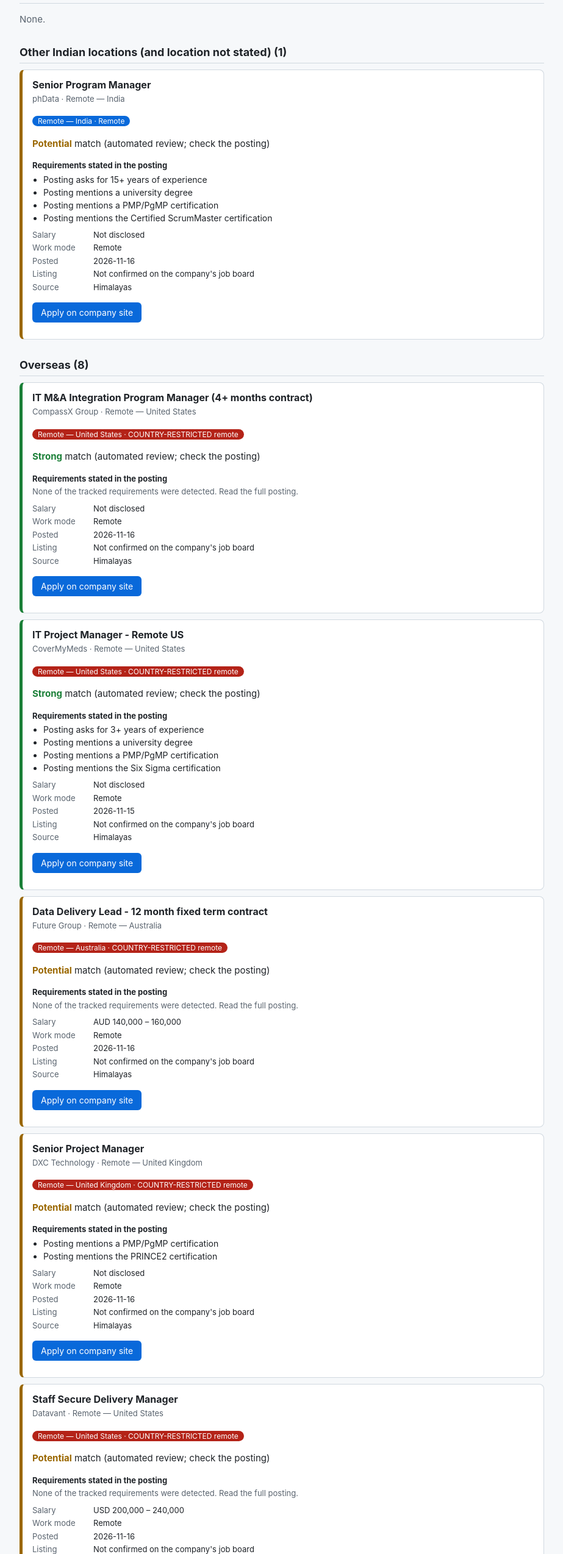
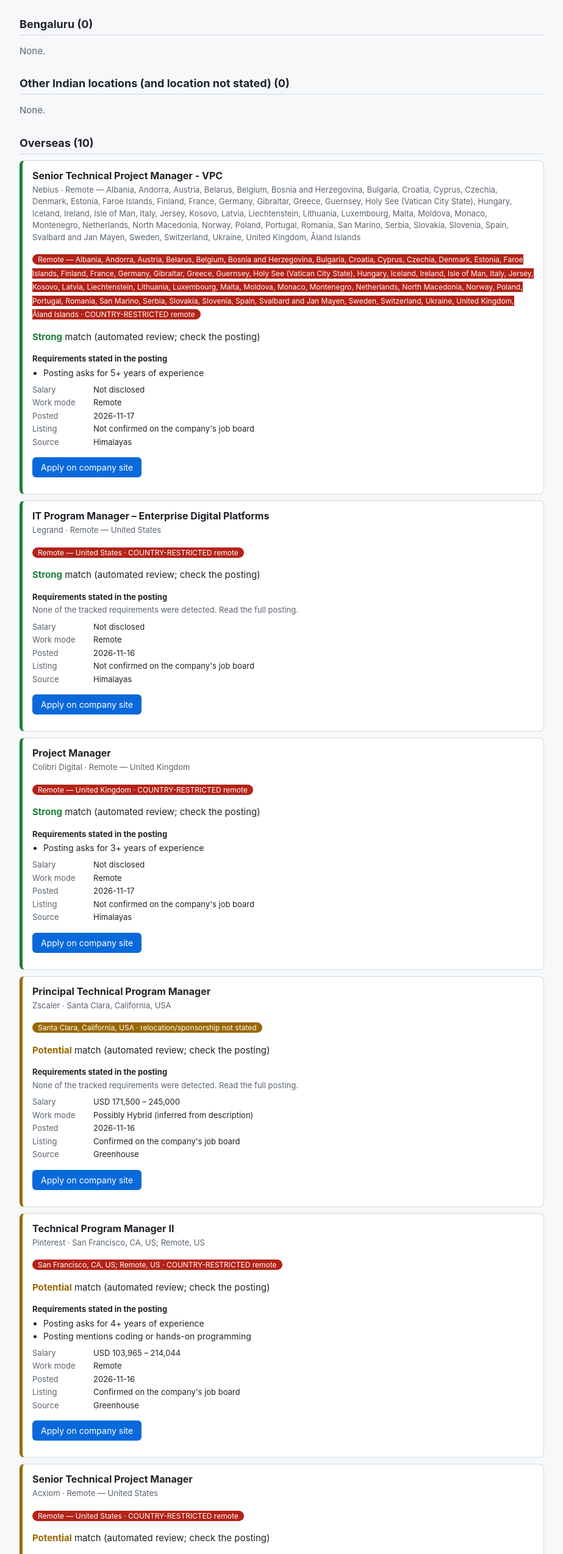
Before and after one commit to RaghavKannan/job-reports, a plain HTML site: page latest.html in a window 1280 px wide. Shown: the part 251-2800 px from the top of the page at 61% size, without its empty margins (178-1101 px from the left). Drawn offline with Linux system fonts and the light colour scheme.

Commit message:
Report 2026-11-17

```diff
--- a/latest.html
+++ b/latest.html
@@ -1,6 +1,6 @@
-<!--public-report-summary:{"date":"2026-11-16","total":9,"strong":2,"potential":7,"groups":{"bengaluru":0,"india":1,"overseas":8},"partial":false,"pending":0}-->
+<!--public-report-summary:{"date":"2026-11-17","total":10,"strong":3,"potential":7,"groups":{"bengaluru":0,"india":0,"overseas":10},"partial":true,"pending":0}-->
 <!doctype html>
-<html lang="en"><head><meta charset="utf-8"><meta name="viewport" content="width=device-width,initial-scale=1"><meta name="robots" content="noindex,nofollow"><title>Job report 2026-11-16</title><style>
+<html lang="en"><head><meta charset="utf-8"><meta name="viewport" content="width=device-width,initial-scale=1"><meta name="robots" content="noindex,nofollow"><title>Job report 2026-11-17</title><style>
 :root{--bg:#f6f8fa;--fg:#1f2328;--muted:#59636e;--card:#fff;--line:#d1d9e0;--link:#0969da}
 @media(prefers-color-scheme:dark){:root{--bg:#0d1117;--fg:#e6edf3;--muted:#9198a1;--card:#161b22;--line:#30363d;--link:#58a6ff}}
 *{box-sizing:border-box}body{margin:0;padding:16px;background:var(--bg);color:var(--fg);font:15px/1.5 -apple-system,Segoe UI,Roboto,Helvetica,Arial,sans-serif}
@@ -19,103 +19,114 @@ nav{font-size:14px;margin:4px 0 10px}footer{color:var(--muted);font-size:12px;ma
 .wrap{overflow-x:auto}table{border-collapse:collapse;width:100%;background:var(--card);border:1px solid var(--line)}
 th,td{padding:8px 10px;border-bottom:1px solid var(--line);text-align:left;font-size:14px;white-space:nowrap}th{color:var(--muted);font-size:12px}td.num{text-align:right}
 </style></head>
-<body><main><nav><a href="index.html">All reports</a> · <a href="latest.html">Latest report</a></nav><h1>Daily job report</h1><p class="sub">2026-11-16 · Roles published within the last 21 days</p><div class="summary"><div class="stat"><b>9</b><span>matching jobs</span></div><div class="stat"><b>2</b><span>Strong</span></div><div class="stat"><b>7</b><span>Potential</span></div><div class="stat"><b>0</b><span>Bengaluru</span></div><div class="stat"><b>1</b><span>Other Indian locations</span></div><div class="stat"><b>8</b><span>Overseas</span></div></div><h2>Bengaluru (0)</h2><p class="none">None.</p><h2>Other Indian locations (and location not stated) (1)</h2>
-<article class="card fit-potential">
-  <h3>Senior Program Manager</h3>
-  <p class="meta">phData · Remote — India</p>
-  <p><span class="chip chip-blue">Remote — India · Remote</span></p>
-  <p class="fit"><strong>Potential</strong> match (automated review; check the posting)</p>
-  <h4>Requirements stated in the posting</h4><ul><li>Posting asks for 15+ years of experience</li><li>Posting mentions a university degree</li><li>Posting mentions a PMP/PgMP certification</li><li>Posting mentions the Certified ScrumMaster certification</li></ul>
+<body><main><nav><a href="index.html">All reports</a> · <a href="latest.html">Latest report</a></nav><h1>Daily job report</h1><p class="sub">2026-11-17 · Roles published within the last 21 days</p><p class="note">Partial search: these sources could not be read in the latest run: Lever. Jobs from them may be missing.</p><div class="summary"><div class="stat"><b>10</b><span>matching jobs</span></div><div class="stat"><b>3</b><span>Strong</span></div><div class="stat"><b>7</b><span>Potential</span></div><div class="stat"><b>0</b><span>Bengaluru</span></div><div class="stat"><b>0</b><span>Other Indian locations</span></div><div class="stat"><b>10</b><span>Overseas</span></div></div><h2>Bengaluru (0)</h2><p class="none">None.</p><h2>Other Indian locations (and location not stated) (0)</h2><p class="none">None.</p><h2>Overseas (10)</h2>
+<article class="card fit-strong">
+  <h3>Senior Technical Project Manager - VPC</h3>
+  <p class="meta">Nebius · Remote — Albania, Andorra, Austria, Belarus, Belgium, Bosnia and Herzegovina, Bulgaria, Croatia, Cyprus, Czechia, Denmark, Estonia, Faroe Islands, Finland, France, Germany, Gibraltar, Greece, Guernsey, Holy See (Vatican City State), Hungary, Iceland, Ireland, Isle of Man, Italy, Jersey, Kosovo, Latvia, Liechtenstein, Lithuania, Luxembourg, Malta, Moldova, Monaco, Montenegro, Netherlands, North Macedonia, Norway, Poland, Portugal, Romania, San Marino, Serbia, Slovakia, Slovenia, Spain, Svalbard and Jan Mayen, Sweden, Switzerland, Ukraine, United Kingdom, Åland Islands</p>
+  <p><span class="chip chip-red">Remote — Albania, Andorra, Austria, Belarus, Belgium, Bosnia and Herzegovina, Bulgaria, Croatia, Cyprus, Czechia, Denmark, Estonia, Faroe Islands, Finland, France, Germany, Gibraltar, Greece, Guernsey, Holy See (Vatican City State), Hungary, Iceland, Ireland, Isle of Man, Italy, Jersey, Kosovo, Latvia, Liechtenstein, Lithuania, Luxembourg, Malta, Moldova, Monaco, Montenegro, Netherlands, North Macedonia, Norway, Poland, Portugal, Romania, San Marino, Serbia, Slovakia, Slovenia, Spain, Svalbard and Jan Mayen, Sweden, Switzerland, Ukraine, United Kingdom, Åland Islands · COUNTRY-RESTRICTED remote</span></p>
+  <p class="fit"><strong>Strong</strong> match (automated review; check the posting)</p>
+  <h4>Requirements stated in the posting</h4><ul><li>Posting asks for 5+ years of experience</li></ul>
   <dl><dt>Salary</dt><dd>Not disclosed</dd><dt>Work mode</dt><dd>Remote</dd>
-  <dt>Posted</dt><dd>2026-11-16</dd><dt>Listing</dt><dd>Not confirmed on the company&#x27;s job board</dd>
+  <dt>Posted</dt><dd>2026-11-17</dd><dt>Listing</dt><dd>Not confirmed on the company&#x27;s job board</dd>
   <dt>Source</dt><dd>Himalayas</dd></dl>
-  <p><a class="apply" href="https://himalayas.app/companies/phdata/jobs/senior-program-manager" rel="noopener noreferrer">Apply on company site</a></p>
-</article><h2>Overseas (8)</h2>
+  <p><a class="apply" href="https://himalayas.app/companies/nebius/jobs/senior-technical-project-manager-vpc" rel="noopener noreferrer">Apply on company site</a></p>
+</article>
 <article class="card fit-strong">
-  <h3>IT M&amp;A Integration Program Manager (4+ months contract)</h3>
-  <p class="meta">CompassX Group · Remote — United States</p>
+  <h3>IT Program Manager – Enterprise Digital Platforms</h3>
+  <p class="meta">Legrand · Remote — United States</p>
   <p><span class="chip chip-red">Remote — United States · COUNTRY-RESTRICTED remote</span></p>
   <p class="fit"><strong>Strong</strong> match (automated review; check the posting)</p>
   <h4>Requirements stated in the posting</h4><p class='meta'>None of the tracked requirements were detected. Read the full posting.</p>
   <dl><dt>Salary</dt><dd>Not disclosed</dd><dt>Work mode</dt><dd>Remote</dd>
   <dt>Posted</dt><dd>2026-11-16</dd><dt>Listing</dt><dd>Not confirmed on the company&#x27;s job board</dd>
   <dt>Source</dt><dd>Himalayas</dd></dl>
-  <p><a class="apply" href="https://himalayas.app/companies/compassx-group/jobs/it-m-a-integration-program-manager-4-months-contract" rel="noopener noreferrer">Apply on company site</a></p>
+  <p><a class="apply" href="https://himalayas.app/companies/legrand/jobs/it-program-manager-enterprise-digital-platforms" rel="noopener noreferrer">Apply on company site</a></p>
 </article>
 <article class="card fit-strong">
-  <h3>IT Project Manager - Remote US</h3>
-  <p class="meta">CoverMyMeds · Remote — United States</p>
-  <p><span class="chip chip-red">Remote — United States · COUNTRY-RESTRICTED remote</span></p>
+  <h3>Project Manager</h3>
+  <p class="meta">Colibri Digital · Remote — United Kingdom</p>
+  <p><span class="chip chip-red">Remote — United Kingdom · COUNTRY-RESTRICTED remote</span></p>
   <p class="fit"><strong>Strong</strong> match (automated review; check the posting)</p>
-  <h4>Requirements stated in the posting</h4><ul><li>Posting asks for 3+ years of experience</li><li>Posting mentions a university degree</li><li>Posting mentions a PMP/PgMP certification</li><li>Posting mentions the Six Sigma certification</li></ul>
+  <h4>Requirements stated in the posting</h4><ul><li>Posting asks for 3+ years of experience</li></ul>
   <dl><dt>Salary</dt><dd>Not disclosed</dd><dt>Work mode</dt><dd>Remote</dd>
-  <dt>Posted</dt><dd>2026-11-15</dd><dt>Listing</dt><dd>Not confirmed on the company&#x27;s job board</dd>
+  <dt>Posted</dt><dd>2026-11-17</dd><dt>Listing</dt><dd>Not confirmed on the company&#x27;s job board</dd>
   <dt>Source</dt><dd>Himalayas</dd></dl>
-  <p><a class="apply" href="https://himalayas.app/companies/covermymeds/jobs/it-project-manager-remote-us" rel="noopener noreferrer">Apply on company site</a></p>
+  <p><a class="apply" href="https://himalayas.app/companies/colibri-digital/jobs/project-manager" rel="noopener noreferrer">Apply on company site</a></p>
 </article>
 <article class="card fit-potential">
-  <h3>Data Delivery Lead - 12 month fixed term contract</h3>
-  <p class="meta">Future Group · Remote — Australia</p>
-  <p><span class="chip chip-red">Remote — Australia · COUNTRY-RESTRICTED remote</span></p>
+  <h3>Principal Technical Program Manager</h3>
+  <p class="meta">Zscaler · Santa Clara, California, USA</p>
+  <p><span class="chip chip-amber">Santa Clara, California, USA · relocation/sponsorship not stated</span></p>
   <p class="fit"><strong>Potential</strong> match (automated review; check the posting)</p>
   <h4>Requirements stated in the posting</h4><p class='meta'>None of the tracked requirements were detected. Read the full posting.</p>
-  <dl><dt>Salary</dt><dd>AUD 140,000 – 160,000</dd><dt>Work mode</dt><dd>Remote</dd>
-  <dt>Posted</dt><dd>2026-11-16</dd><dt>Listing</dt><dd>Not confirmed on the company&#x27;s job board</dd>
-  <dt>Source</dt><dd>Himalayas</dd></dl>
-  <p><a class="apply" href="https://himalayas.app/companies/futuregroup-com/jobs/data-delivery-lead-12-month-fixed-term-contract" rel="noopener noreferrer">Apply on company site</a></p>
+  <dl><dt>Salary</dt><dd>USD 171,500 – 245,000</dd><dt>Work mode</dt><dd>Possibly Hybrid (inferred from description)</dd>
+  <dt>Posted</dt><dd>2026-11-16</dd><dt>Listing</dt><dd>Confirmed on the company&#x27;s job board</dd>
+  <dt>Source</dt><dd>Greenhouse</dd></dl>
+  <p><a class="apply" href="https://job-boards.greenhouse.io/zscaler/jobs/5291938007" rel="noopener noreferrer">Apply on company site</a></p>
 </article>
 <article class="card fit-potential">
-  <h3>Senior Project Manager</h3>
-  <p class="meta">DXC Technology · Remote — United Kingdom</p>
-  <p><span class="chip chip-red">Remote — United Kingdom · COUNTRY-RESTRICTED remote</span></p>
+  <h3>Technical Program Manager II</h3>
+  <p class="meta">Pinterest · San Francisco, CA, US; Remote, US</p>
+  <p><span class="chip chip-red">San Francisco, CA, US; Remote, US · COUNTRY-RESTRICTED remote</span></p>
   <p class="fit"><strong>Potential</strong> match (automated review; check the posting)</p>
-  <h4>Requirements stated in the posting</h4><ul><li>Posting mentions a PMP/PgMP certification</li><li>Posting mentions the PRINCE2 certification</li></ul>
+  <h4>Requirements stated in the posting</h4><ul><li>Posting asks for 4+ years of experience</li><li>Posting mentions coding or hands-on programming</li></ul>
+  <dl><dt>Salary</dt><dd>USD 103,965 – 214,044</dd><dt>Work mode</dt><dd>Remote</dd>
+  <dt>Posted</dt><dd>2026-11-16</dd><dt>Listing</dt><dd>Confirmed on the company&#x27;s job board</dd>
+  <dt>Source</dt><dd>Greenhouse</dd></dl>
+  <p><a class="apply" href="https://www.pinterestcareers.com/jobs/?gh_jid=8369211" rel="noopener noreferrer">Apply on company site</a></p>
+</article>
+<article class="card fit-potential">
+  <h3>Senior Technical Project Manager</h3>
+  <p class="meta">Acxiom · Remote — United States</p>
+  <p><span class="chip chip-red">Remote — United States · COUNTRY-RESTRICTED remote</span></p>
+  <p class="fit"><strong>Potential</strong> match (automated review; check the posting)</p>
+  <h4>Requirements stated in the posting</h4><ul><li>Posting asks for 5+ years of experience</li><li>Posting mentions a university degree</li><li>Posting mentions a PMP/PgMP certification</li><li>Posting mentions working hours aligned to US time zones</li><li>Posting mentions the Certified ScrumMaster certification</li><li>Posting mentions the SAFe certification</li><li>Posting mentions the Professional Scrum Master certification</li></ul>
   <dl><dt>Salary</dt><dd>Not disclosed</dd><dt>Work mode</dt><dd>Remote</dd>
   <dt>Posted</dt><dd>2026-11-16</dd><dt>Listing</dt><dd>Not confirmed on the company&#x27;s job board</dd>
   <dt>Source</dt><dd>Himalayas</dd></dl>
-  <p><a class="apply" href="https://himalayas.app/companies/dxc-technology/jobs/senior-project-manager" rel="noopener noreferrer">Apply on company site</a></p>
+  <p><a class="apply" href="https://himalayas.app/companies/acxiom/jobs/senior-technical-project-manager" rel="noopener noreferrer">Apply on company site</a></p>
 </article>
 <article class="card fit-potential">
-  <h3>Staff Secure Delivery Manager</h3>
-  <p class="meta">Datavant · Remote — United States</p>
+  <h3>Client Delivery Manager</h3>
+  <p class="meta">Pavago · Remote — Pakistan</p>
+  <p><span class="chip chip-red">Remote — Pakistan · COUNTRY-RESTRICTED remote</span></p>
+  <p class="fit"><strong>Potential</strong> match (automated review; check the posting)</p>
+  <h4>Requirements stated in the posting</h4><ul><li>Posting asks for 5+ years of experience</li></ul>
+  <dl><dt>Salary</dt><dd>Not disclosed</dd><dt>Work mode</dt><dd>Remote</dd>
+  <dt>Posted</dt><dd>2026-11-16</dd><dt>Listing</dt><dd>Not confirmed on the company&#x27;s job board</dd>
+  <dt>Source</dt><dd>Himalayas</dd></dl>
+  <p><a class="apply" href="https://himalayas.app/companies/pavago/jobs/client-delivery-manager-9698027292" rel="noopener noreferrer">Apply on company site</a></p>
+</article>
+<article class="card fit-potential">
+  <h3>Client Delivery Manager</h3>
+  <p class="meta">Pavago · Remote — South Africa</p>
+  <p><span class="chip chip-red">Remote — South Africa · COUNTRY-RESTRICTED remote</span></p>
+  <p class="fit"><strong>Potential</strong> match (automated review; check the posting)</p>
+  <h4>Requirements stated in the posting</h4><ul><li>Posting asks for 5+ years of experience</li></ul>
+  <dl><dt>Salary</dt><dd>Not disclosed</dd><dt>Work mode</dt><dd>Remote</dd>
+  <dt>Posted</dt><dd>2026-11-16</dd><dt>Listing</dt><dd>Not confirmed on the company&#x27;s job board</dd>
+  <dt>Source</dt><dd>Himalayas</dd></dl>
+  <p><a class="apply" href="https://himalayas.app/companies/pavago/jobs/client-delivery-manager-5682733987" rel="noopener noreferrer">Apply on company site</a></p>
+</article>
+<article class="card fit-potential">
+  <h3>Technical Project Manager (Data Center Deployment)</h3>
+  <p class="meta">Inovi, Inc. · Remote — United States</p>
   <p><span class="chip chip-red">Remote — United States · COUNTRY-RESTRICTED remote</span></p>
   <p class="fit"><strong>Potential</strong> match (automated review; check the posting)</p>
-  <h4>Requirements stated in the posting</h4><p class='meta'>None of the tracked requirements were detected. Read the full posting.</p>
-  <dl><dt>Salary</dt><dd>USD 200,000 – 240,000</dd><dt>Work mode</dt><dd>Remote</dd>
+  <h4>Requirements stated in the posting</h4><ul><li>Posting asks for 5+ years of experience</li><li>Posting mentions a PMP/PgMP certification</li><li>Posting mentions a citizenship requirement</li><li>Posting mentions the Certified ScrumMaster certification</li><li>Posting mentions the ITIL certification</li></ul>
+  <dl><dt>Salary</dt><dd>Not disclosed</dd><dt>Work mode</dt><dd>Remote</dd>
   <dt>Posted</dt><dd>2026-11-16</dd><dt>Listing</dt><dd>Not confirmed on the company&#x27;s job board</dd>
   <dt>Source</dt><dd>Himalayas</dd></dl>
-  <p><a class="apply" href="https://himalayas.app/companies/datavant/jobs/staff-secure-delivery-manager" rel="noopener noreferrer">Apply on company site</a></p>
+  <p><a class="apply" href="https://himalayas.app/companies/inovi-inc/jobs/technical-project-manager-data-center-deployment" rel="noopener noreferrer">Apply on company site</a></p>
 </article>
 <article class="card fit-potential">
-  <h3>Sr. Manager, Project Management (Capital Projects, Automation, Medical Device/Ph</h3>
-  <p class="meta">Danaher · Remote — United States</p>
+  <h3>Associate Director, Development Program Manager</h3>
+  <p class="meta">Encoded Therapeutics · Remote — United States</p>
   <p><span class="chip chip-red">Remote — United States · COUNTRY-RESTRICTED remote</span></p>
   <p class="fit"><strong>Potential</strong> match (automated review; check the posting)</p>
-  <h4>Requirements stated in the posting</h4><ul><li>Posting asks for 14+ years of experience</li><li>Posting mentions a university degree</li><li>Posting mentions a PMP/PgMP certification</li></ul>
-  <dl><dt>Salary</dt><dd>USD 155,000 – 165,000</dd><dt>Work mode</dt><dd>Remote</dd>
-  <dt>Posted</dt><dd>2026-11-15</dd><dt>Listing</dt><dd>Not confirmed on the company&#x27;s job board</dd>
-  <dt>Source</dt><dd>Himalayas</dd></dl>
-  <p><a class="apply" href="https://himalayas.app/companies/danaher/jobs/sr-manager-project-management-capital-projects-automation-medical-device-ph" rel="noopener noreferrer">Apply on company site</a></p>
-</article>
-<article class="card fit-potential">
-  <h3>Project Manager</h3>
-  <p class="meta">Strive Pharmacy · Remote — United States</p>
-  <p><span class="chip chip-red">Remote — United States · COUNTRY-RESTRICTED remote</span></p>
-  <p class="fit"><strong>Potential</strong> match (automated review; check the posting)</p>
-  <h4>Requirements stated in the posting</h4><ul><li>Posting asks for 5+ years of experience</li><li>Posting mentions a university degree</li><li>Posting mentions a PMP/PgMP certification</li></ul>
-  <dl><dt>Salary</dt><dd>USD 100,000 – 115,000</dd><dt>Work mode</dt><dd>Remote</dd>
-  <dt>Posted</dt><dd>2026-11-15</dd><dt>Listing</dt><dd>Not confirmed on the company&#x27;s job board</dd>
-  <dt>Source</dt><dd>Himalayas</dd></dl>
-  <p><a class="apply" href="https://himalayas.app/companies/strive-pharmacy/jobs/project-manager" rel="noopener noreferrer">Apply on company site</a></p>
-</article>
-<article class="card fit-potential">
-  <h3>Remote Customer Experience Program Manager</h3>
-  <p class="meta">Alignment Health · Remote — United States</p>
-  <p><span class="chip chip-red">Remote — United States · COUNTRY-RESTRICTED remote</span></p>
-  <p class="fit"><strong>Potential</strong> match (automated review; check the posting)</p>
-  <h4>Requirements stated in the posting</h4><ul><li>Posting asks for 5+ years of experience</li><li>Posting mentions a university degree</li><li>Posting mentions a PMP/PgMP certification</li><li>Posting mentions the Six Sigma certification</li></ul>
-  <dl><dt>Salary</dt><dd>USD 113,332 – 169,999</dd><dt>Work mode</dt><dd>Remote</dd>
+  <h4>Requirements stated in the posting</h4><ul><li>Posting asks for 8+ years of experience</li><li>Posting mentions a university degree</li><li>Posting mentions a PMP/PgMP certification</li></ul>
+  <dl><dt>Salary</dt><dd>USD 160,000 – 205,000</dd><dt>Work mode</dt><dd>Remote</dd>
   <dt>Posted</dt><dd>2026-11-16</dd><dt>Listing</dt><dd>Not confirmed on the company&#x27;s job board</dd>
   <dt>Source</dt><dd>Himalayas</dd></dl>
-  <p><a class="apply" href="https://himalayas.app/companies/alignment-health/jobs/remote-customer-experience-program-manager" rel="noopener noreferrer">Apply on company site</a></p>
+  <p><a class="apply" href="https://himalayas.app/companies/encoded-therapeutics/jobs/associate-director-development-program-manager" rel="noopener noreferrer">Apply on company site</a></p>
 </article><footer>Match labels are automated and can be wrong. Always confirm salary, work mode and eligibility with the company. This page is unlisted but not private: anyone with the link can read it.</footer></main></body></html>
```
Also changed, not shown: archive/2026-11-17.html (added, +132 -0 lines), index.html (+1 -1 lines).
